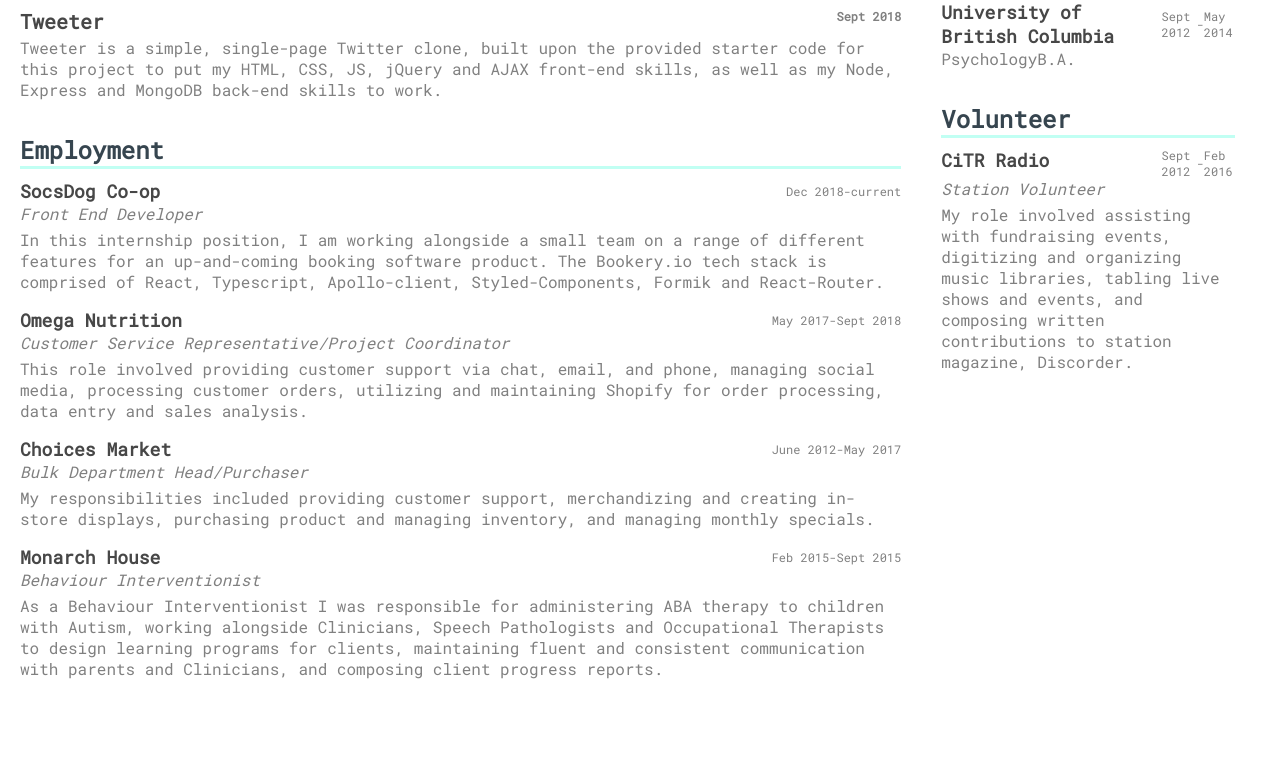
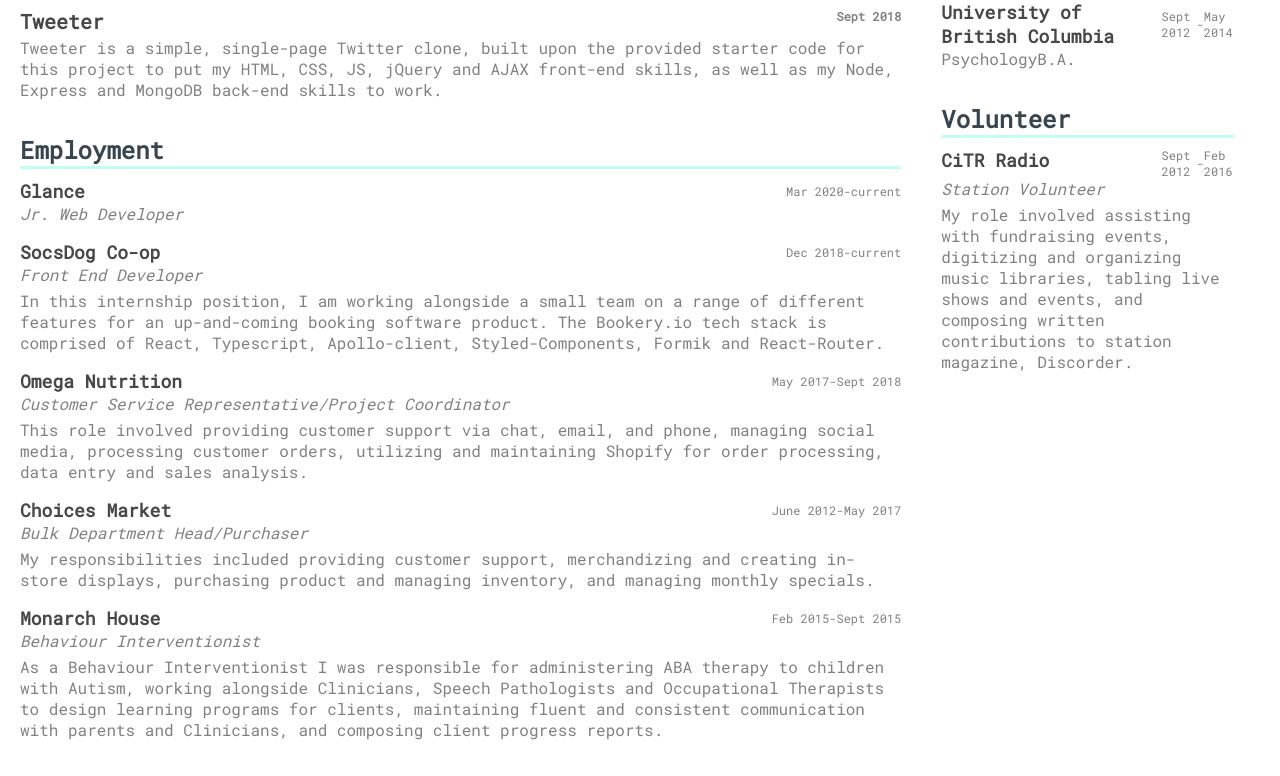
Before and after one commit to haggisbreakfast/resume, a React (Create React App) app: page / in a window 1280 px wide. Shown: the part 892-1668 px from the top of the page. Before the commit the page ends 1607 px from the top, so only its background shows below. Built offline with nearby package versions, Linux system fonts and the light colour scheme.

Commit message:
adds current work

```diff
--- a/src/resume.ts
+++ b/src/resume.ts
@@ -65,6 +65,14 @@
       "Junior Web Developer with a passion for creating applications that are equal parts accessible, user-friendly, and visually appealing.  Following my graduation from Lighthouse Lab's Web Development program, I am eager to put my new skills to work. I am a strong communicator with a love for creative collaboration. In addition to coding, I love playing music, and am an active part of Vancouver's independent music community. ",
   },
   work: [
+    {
+      company: 'Glance',
+      position: 'Jr. Web Developer',
+      startDate: 'Mar 2020',
+      endDate: 'current',
+      summary:
+        '',
+    },
     {
       company: 'SocsDog Co-op',
       position: 'Front End Developer',
```
Also changed, not shown: 1 other file (tests, documents, lock files or other folders).
